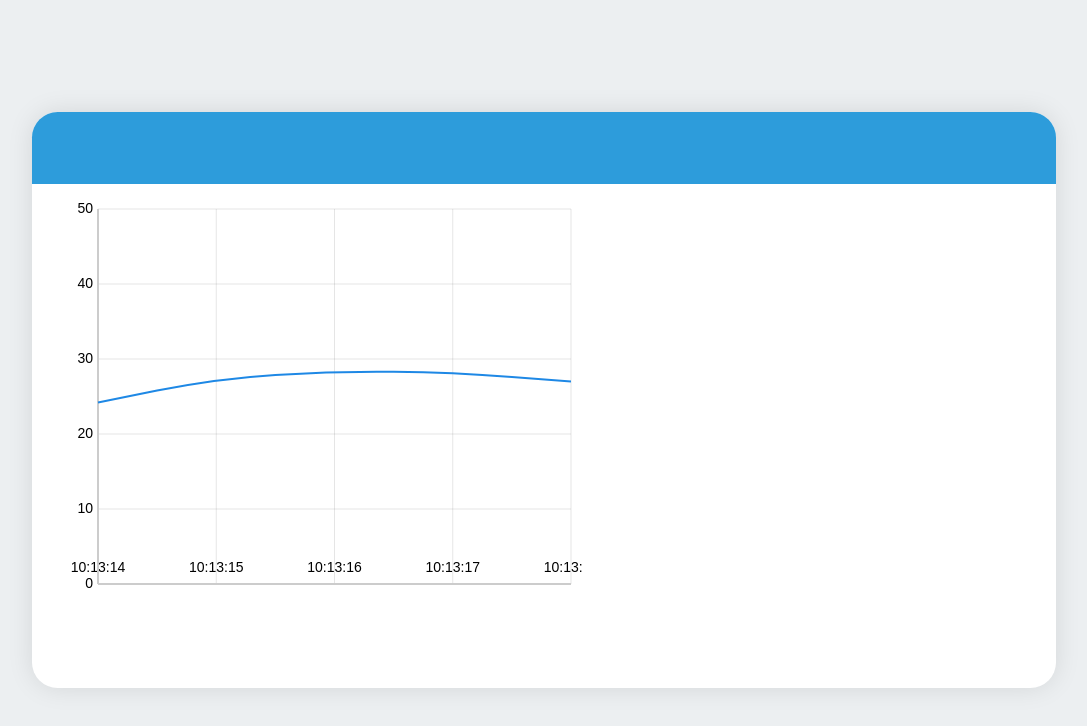
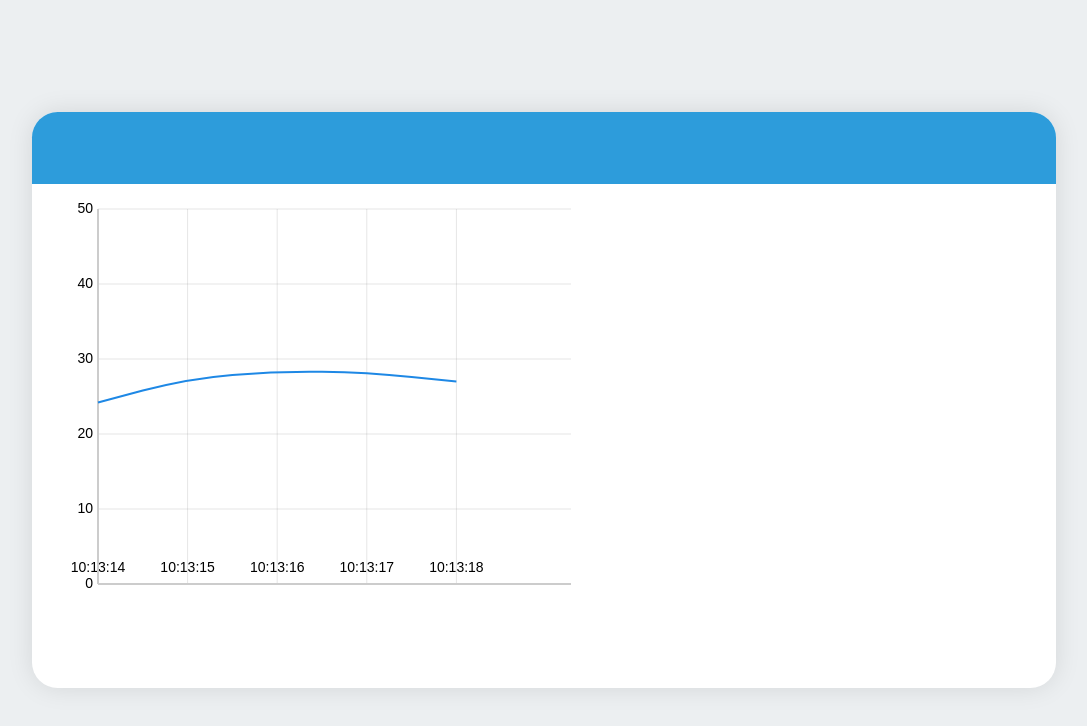
Before and after one commit to hhorus-f/CyberGardenNeyro, a plain HTML site: page index.html in a window 1280 px wide. Shown: the whole page, without its empty margins (96-1183 px from the left). Drawn offline with Linux system fonts and the light colour scheme.

Commit message:
Работает График

```diff
--- a/diag.js
+++ b/diag.js
@@ -8,20 +8,12 @@ let startX = 0;
 
 // Настройка canvas под адаптивные размеры
 function resizeCanvas() {
-    // canvas.width = window.innerWidth * 0.5;  // 50vw
-    // canvas.height = window.innerHeight * 0.2; // 20vh
+    // canvas.width = window.innerWidth * 0.5;
+    // canvas.height = window.innerHeight * 0.2;
     draw();
 }
 window.addEventListener('resize', resizeCanvas);
 resizeCanvas();
-
-// Генерация случайных данных каждую секунду
-setInterval(() => {
-    const now = Date.now();
-    const val = 20 + Math.random() * 10;
-    data.push({ x: now, y: val });
-    draw();
-}, 1000);
 
 // Панорамирование мышью
 canvas.addEventListener('mousedown', e => {
@@ -38,13 +30,27 @@ canvas.addEventListener('mousemove', e => {
 canvas.addEventListener('mouseup', () => isDragging = false);
 canvas.addEventListener('mouseleave', () => isDragging = false);
 
+// Генерация случайных данных каждую секунду
+setInterval(() => {
+    const now = Date.now();
+    const val = 20 + Math.random() * 10;
+    data.push({ x: now, y: val });
+
+    // Автопрокрутка, если пользователь не дергает мышью
+    if (!isDragging) {
+    const chartWidth = canvas.width * 0.88 - canvas.width * 0.02; // ширина графика
+    const stepX = window.innerWidth * 0.07; // шаг в vw
+    offsetX = Math.min(0, chartWidth - (data.length - 1) * stepX);
+}
+    draw();
+}, 1000);
+
 function draw() {
     const width = canvas.width;
     const height = canvas.height;
 
     ctx.clearRect(0, 0, width, height);
 
-    // Отступы и размеры графика относительно canvas
     const marginLeft = width * 0.12;
     const marginBottom = height * 0.2;
     const chartWidth = width - marginLeft - width * 0.02;
@@ -53,33 +59,31 @@ function draw() {
     const yMin = 0;
     const yMax = 50;
 
-    // --- Горизонтальная сетка и подписи Y ---
+    // --- Горизонтальная сетка ---
     ctx.strokeStyle = 'rgba(0,0,0,0.1)';
     ctx.lineWidth = 1;
-
     const yStep = 10;
-    const fontSize = 14; // фиксированный размер текста
+    const fontSize = 14;
     ctx.fillStyle = '#000';
     ctx.font = `${fontSize}px Arial`;
     ctx.textAlign = 'right';
     ctx.textBaseline = 'middle';
-
     for (let y = yMin; y <= yMax; y += yStep) {
         const py = chartHeight - ((y - yMin) / (yMax - yMin)) * chartHeight + height * 0.05;
         ctx.beginPath();
         ctx.moveTo(marginLeft, py);
         ctx.lineTo(width - width * 0.02, py);
         ctx.stroke();
-        ctx.fillText(y, marginLeft - 5, py); // текст фиксированного размера
+        ctx.fillText(y, marginLeft - 5, py);
     }
 
-    // --- Вертикальная сетка и подписи времени X ---
+    // --- Вертикальная сетка и подписи времени ---
     ctx.textAlign = 'center';
     ctx.textBaseline = 'top';
-    const stepX = chartWidth / Math.max(1, data.length - 1); // шаг зависит от количества точек и размера canvas
+    const stepX = window.innerWidth * 0.07; // фиксированное расстояние между точками
     for (let i = 0; i < data.length; i++) {
         const x = marginLeft + i * stepX + offsetX;
-        if (x < marginLeft) continue;
+        if (x < marginLeft - stepX) continue; // не рисуем слишком левую область
         if (x > width - width * 0.02) break;
 
         ctx.beginPath();
@@ -89,7 +93,7 @@ function draw() {
 
         const time = new Date(data[i].x);
         const timeStr = `${time.getHours()}:${time.getMinutes().toString().padStart(2,'0')}:${time.getSeconds().toString().padStart(2,'0')}`;
-        ctx.fillText(timeStr, x, chartHeight + 2); // текст фиксированный
+        ctx.fillText(timeStr, x, chartHeight + 2);
     }
 
     // --- Оси ---
--- a/index.css
+++ b/index.css
@@ -19,9 +19,7 @@ body {
 
 .MedCard {
     width: 80vw;
-    max-width: 1200px;
     height: 45vw;
-    max-height: 600px;
     background-color: white;
     border-radius: 2vw;
     box-shadow: 0 0 2vw rgba(0, 0, 0, 0.1);
```
